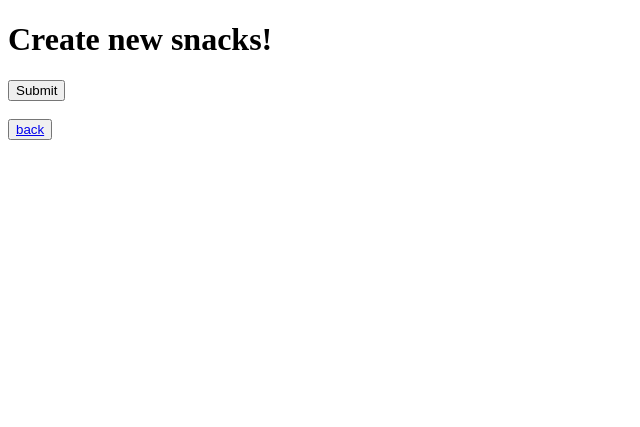
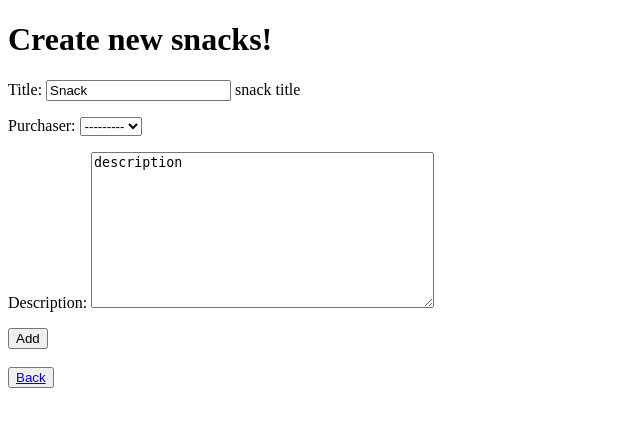
Before and after one commit to Leenaalzaben/snacks_crud, a Django app: page /create/ in a window 1280 px wide. Shown: the top 427 px of the page, without its empty margins (0-640 px from the left). Run offline with Django 4.2, Linux system fonts and the light colour scheme; data comes from the database, SQL or seed files in the repository; both versions use the stored data as it was after the commit.

Commit message:
Add navigation links

```diff
--- a/snacks/views.py
+++ b/snacks/views.py
@@ -1,5 +1,5 @@
 from django.shortcuts import render
-from django.views.generic import ListView,DetailView,UpdateView,DeleteView
+from django.views.generic import ListView,DetailView,UpdateView,DeleteView,CreateView
 from .models import Snack
 from django.urls import reverse_lazy
 
@@ -10,7 +10,7 @@ class SnackListView(ListView):
 class SnackDetailView(DetailView):
     template_name ='snacks_detail.html'
     model = Snack
-class SnackCreateView(ListView):
+class SnackCreateView(CreateView):
     template_name='snack_create.html'
     model=Snack
     fields= ['title', 'purchaser', 'description']
--- a/templates/snack_create.html
+++ b/templates/snack_create.html
@@ -3,12 +3,11 @@
 {% block content%}
 <h1> Create new snacks!</h1>
 
-<form method="post">
+<form  method="post">
     {% csrf_token %}
-    <!-- render it as paragraph -->
     {{form.as_p}}
-    <input type="submit" />
+    <input type="submit", value="Add">
 </form>
 <br>
-<button><a href="{% url 'snacks_list'%}">back</a></button>
+<button><a href="{% url 'snacks_list'%}">Back</a></button>
 {% endblock content%}
--- a/templates/snack_delete.html
+++ b/templates/snack_delete.html
@@ -8,9 +8,10 @@
 
     <h3> Are you sure you want to delete {{snack.title}}</h3>
 
-    <input type="submit" value="Delete">
+    <input type="submit" value="Yes">
 </form>
 
-
+<br>
+<h3>  <a href="{% url 'snacks_list' %}">Back</a> </h3>
 
 {% endblock%}
--- a/templates/snacks_detail.html
+++ b/templates/snacks_detail.html
@@ -5,4 +5,9 @@
 <h3> Purchaser : {{snack.purchaser}}</h3>
 <h3> Description : {{snack.description}}</h3>
 
+
+<h3></h3><a href="{% url 'snacks_update' snack.id%}">Update</a></h3>
+<h3></h3><a href="{% url 'snacks_delete' snack.id%}">Delete</a></h3>
+<h3>  <a href="{% url 'snacks_list' %}">Back</a> </h3>
+
 {% endblock %}
--- a/templates/snacks_list.html
+++ b/templates/snacks_list.html
@@ -3,14 +3,15 @@
 <h2> The Snacks List</h2>
 
 {% for snack in object_list %}
+
 <h3><a href="{% url 'snacks_detail' snack.pk %}">{{snack.title}}</a></h3>
 <button><a href="{% url 'snacks_update' snack.pk %}">Update</a></button>
 
 
-<!-- <a href="{% url 'snacks_detail' snack.id %}"><h3>{{snack.title}}</h3></a> -->
 
 
 
 {% endfor %}
+<h3>  <a href="{% url 'snacks_create' %}">Add new Snack</a></h3>
 
 {% endblock content%}
```
Also changed, not shown: db.sqlite3.
